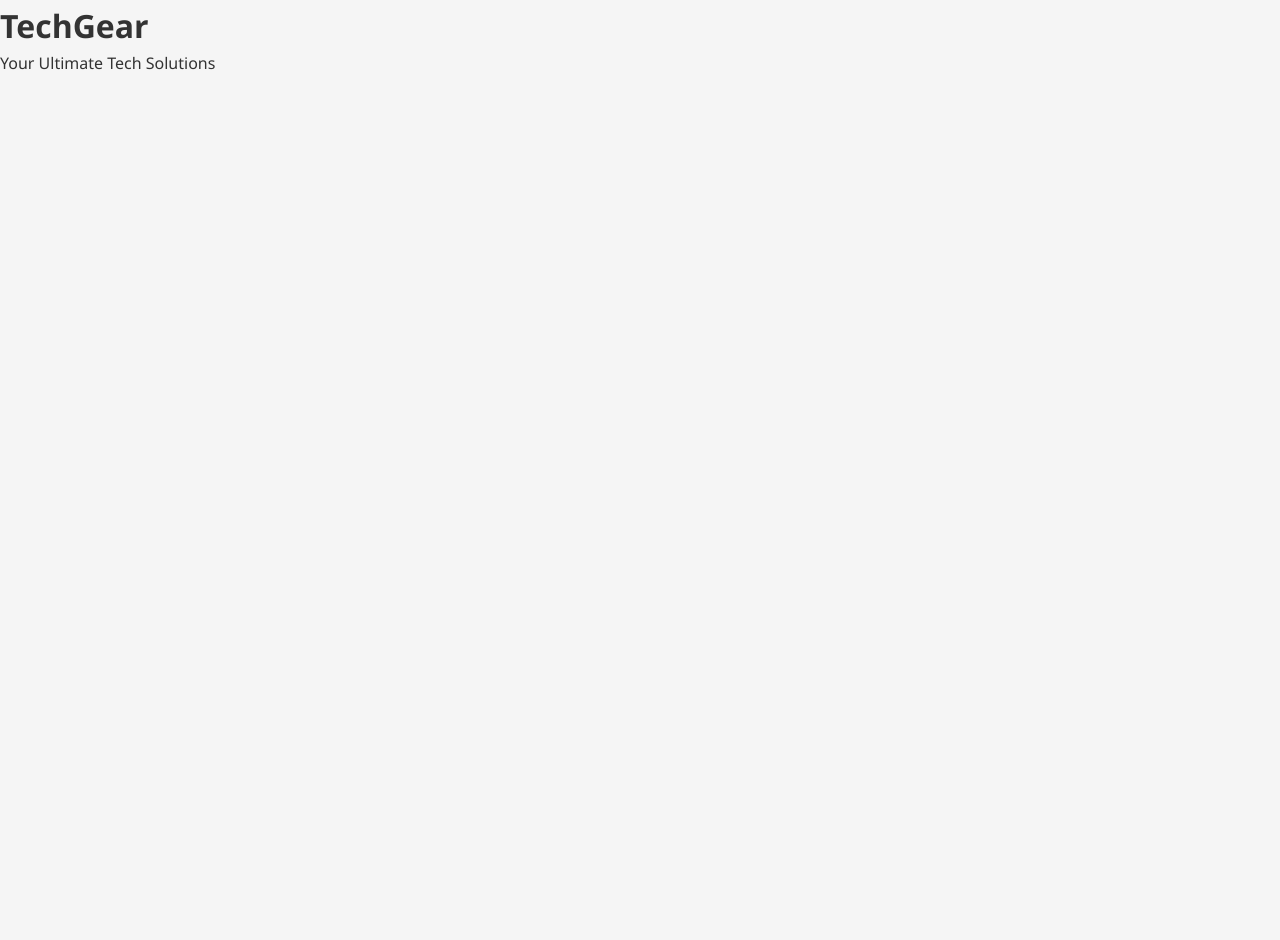
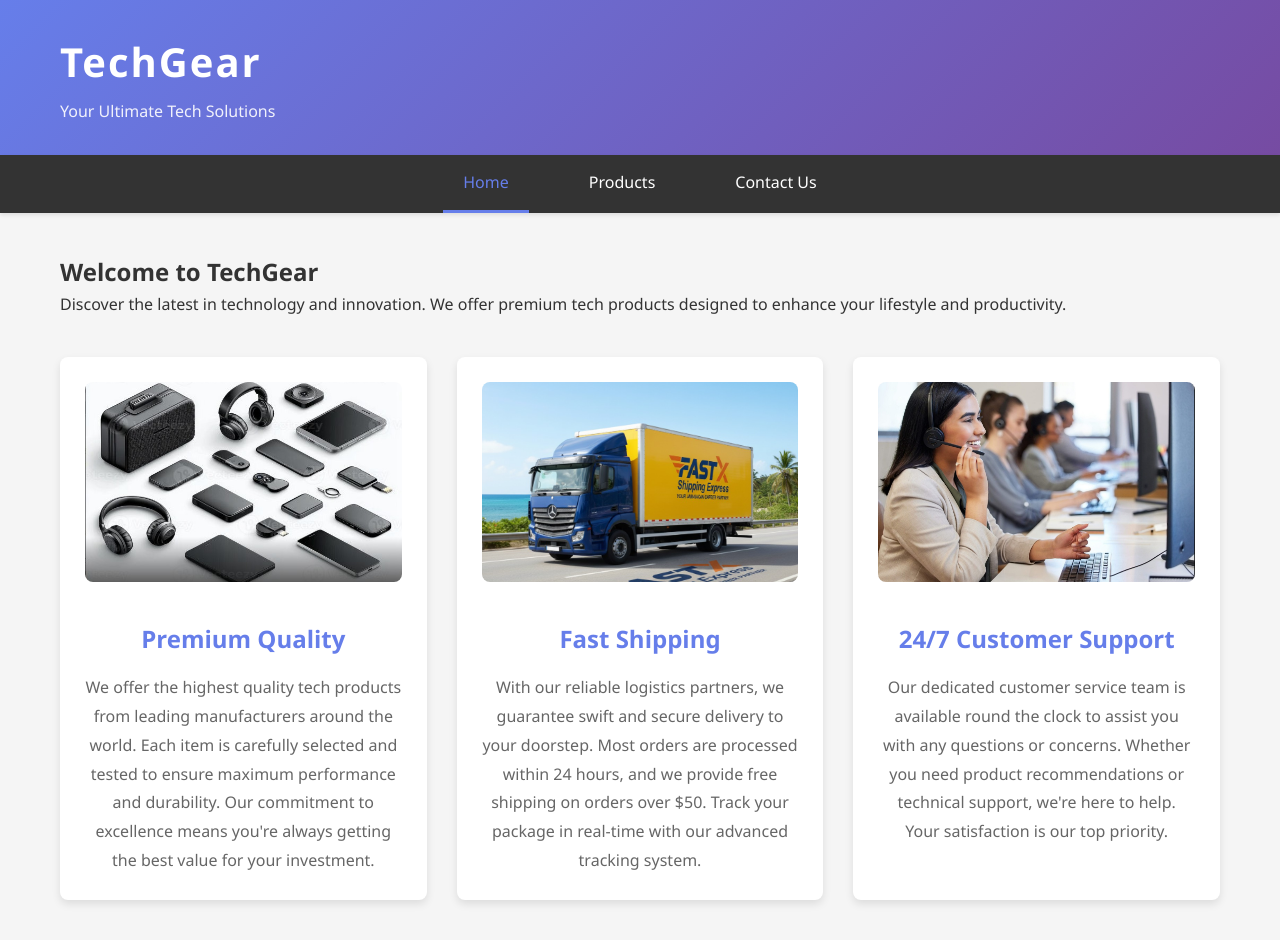
Before and after one commit to RianRafi/MIS455_Practical_mid, a plain HTML site: page index.html in a window 1280 px wide. Before the commit the page ends 800 px from the top, so only its background shows below. Drawn offline with Linux system fonts and the light colour scheme.

Commit message:
change 2

```diff
--- a/index.html
+++ b/index.html
@@ -7,7 +7,7 @@
     <link rel="stylesheet" href="style.css">
 </head>
 <body>
-    <!-- Name: [Your Name] | ID: [Your ID] -->
+    <!-- Name: [Rian Rafi Abdullah] | ID: [2220563] -->
 
     <!-- Header -->
     <header class="header">
@@ -18,3 +18,37 @@
             </div>
         </div>
     </header>
+    <!-- Navigation Bar -->
+    <nav class="navbar">
+        <ul class="nav-list">
+            <li><a href="index.html" class="nav-link active">Home</a></li>
+            <li><a href="products.html" class="nav-link">Products</a></li>
+            <li><a href="contact.html" class="nav-link">Contact Us</a></li>
+        </ul>
+    </nav>
+
+    <!-- Main Content -->
+    <main class="container">
+        <section class="hero">
+            <h2>Welcome to TechGear</h2>
+            <p>Discover the latest in technology and innovation. We offer premium tech products designed to enhance your lifestyle and productivity.</p>
+        </section>
+
+        <!-- Feature Section with Flexbox -->
+        <section class="features">
+            <div class="feature-card">
+                <img src="premium electronics.jpg" alt="Premium Quality">
+                <h3>Premium Quality</h3>
+                <p>We offer the highest quality tech products from leading manufacturers around the world. Each item is carefully selected and tested to ensure maximum performance and durability. Our commitment to excellence means you're always getting the best value for your investment.</p>
+            </div>
+            <div class="feature-card">
+                <img src="fastShipping.jpg" alt="Fast Shipping">
+                <h3>Fast Shipping</h3>
+                <p>With our reliable logistics partners, we guarantee swift and secure delivery to your doorstep. Most orders are processed within 24 hours, and we provide free shipping on orders over $50. Track your package in real-time with our advanced tracking system.</p>
+            </div>
+            <div class="feature-card">
+                <img src="customerSupport.jpg" alt="24/7 Support">
+                <h3>24/7 Customer Support</h3>
+                <p>Our dedicated customer service team is available round the clock to assist you with any questions or concerns. Whether you need product recommendations or technical support, we're here to help. Your satisfaction is our top priority.</p>
+            </div>
+        </section>
--- a/style.css
+++ b/style.css
@@ -15,3 +15,121 @@
     color: #333;
     background-color: #f5f5f5;
 }
+/* ========== Header Styles ========== */
+header.header {
+    background: linear-gradient(135deg, #667eea 0%, #764ba2 100%);
+    color: white;
+    padding: 30px 0;
+    box-shadow: 0 4px 6px rgba(0, 0, 0, 0.1);
+}
+
+.header-content {
+    max-width: 1200px;
+    margin: 0 auto;
+    padding: 0 20px;
+}
+
+.logo h1 {
+    font-size: 2.5rem;
+    margin-bottom: 5px;
+    letter-spacing: 2px;
+}
+
+.tagline {
+    font-size: 1rem;
+    font-weight: 300;
+    opacity: 0.9;
+}
+/* ========== Navigation Bar ========== */
+nav.navbar {
+    background-color: #333;
+    position: sticky;
+    top: 0;
+    z-index: 100;
+    box-shadow: 0 2px 4px rgba(0, 0, 0, 0.1);
+}
+
+.nav-list {
+    list-style: none;
+    display: flex;
+    max-width: 1200px;
+    margin: 0 auto;
+    padding: 0 20px;
+    justify-content: center;
+    gap: 40px;
+}
+
+.nav-link {
+    display: block;
+    color: white;
+    text-decoration: none;
+    padding: 15px 20px;
+    font-weight: 500;
+    transition: all 0.3s ease;
+    border-bottom: 3px solid transparent;
+}
+
+/* Hover Effect - Underline Animation */
+.nav-link:hover {
+    color: #667eea;
+    border-bottom-color: #667eea;
+    transform: translateY(-2px);
+}
+
+/* Active Link Style */
+.nav-link.active {
+    color: #667eea;
+    border-bottom-color: #667eea;
+}
+
+/* ========== Main Container ========== */
+main.container {
+    max-width: 1200px;
+    margin: 40px auto;
+    padding: 0 20px;
+    min-height: calc(100vh - 300px);
+}
+
+/* ========== Flexbox Section (Home Page) ========== */
+.features {
+    display: flex;
+    gap: 30px;
+    margin: 40px 0;
+    flex-wrap: wrap;
+    justify-content: space-around;
+}
+
+.feature-card {
+    flex: 1;
+    min-width: 280px;
+    background: white;
+    padding: 25px;
+    border-radius: 8px;
+    box-shadow: 0 4px 8px rgba(0, 0, 0, 0.1);
+    transition: all 0.3s ease;
+    text-align: center;
+}
+
+.feature-card:hover {
+    transform: translateY(-10px);
+    box-shadow: 0 8px 16px rgba(0, 0, 0, 0.15);
+}
+
+.feature-card img {
+    width: 100%;
+    height: 200px;
+    object-fit: cover;
+    border-radius: 8px;
+    margin-bottom: 15px;
+}
+
+.feature-card h3 {
+    color: #667eea;
+    margin: 15px 0;
+    font-size: 1.5rem;
+}
+
+.feature-card p {
+    color: #666;
+    line-height: 1.8;
+}
```
Also changed, not shown: products.html (+89 -0 lines), script.js (+16 -0 lines), Screenshot 2026-07-03 215300.jpg (added), contactInfo.jpg (added), customerSupport.jpg (added), fastShipping.jpg (added), glassProtector.jpg (added), phoneStand.jpg (added), powerbank.jpg (added), premium electronics.jpg (added), serviceTeam.jpg (added), smartwatch.jpg (added), supportCenter.jpg (added), usbCcable.jpg (added).
